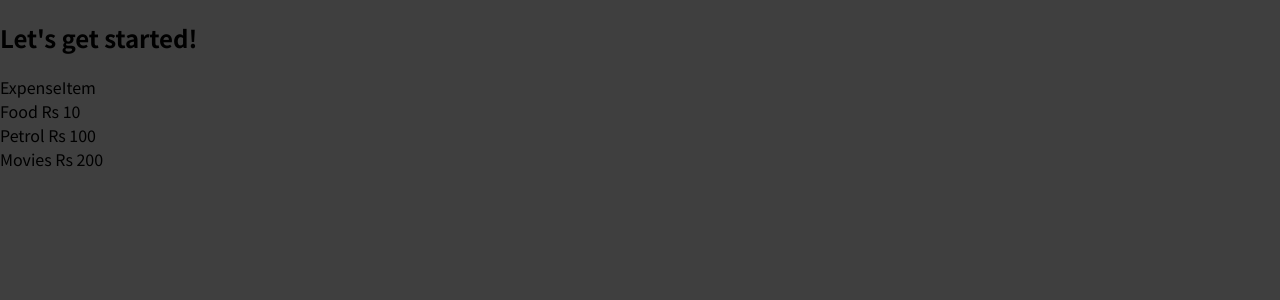
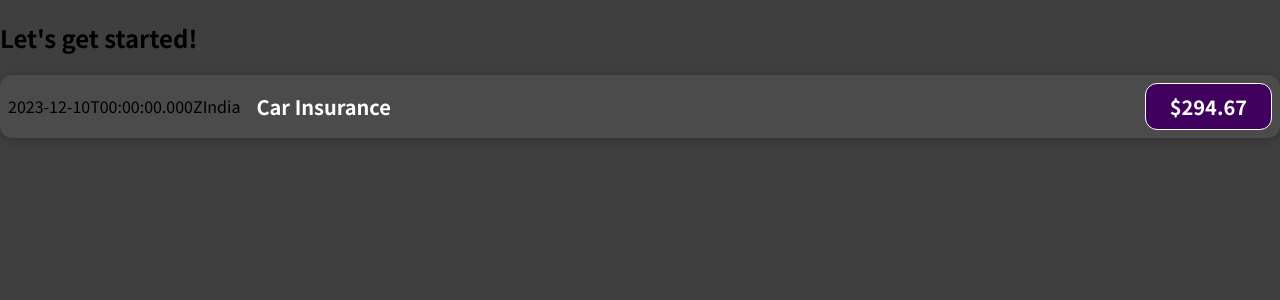
Before and after one commit to s-k-22/ExpenseTrackerReact, a JavaScript app: page / in a window 1280 px wide. Shown: the top 300 px of the page. Built offline with nearby package versions, Linux system fonts and the light colour scheme.

Commit message:
expenseItem.css is added and using js in jsx code

```diff
--- /dev/null
+++ b/src/components/ExpenseItem.css
@@ -0,0 +1,56 @@
+.expense-item {
+    display: flex;
+    justify-content: space-between;
+    align-items: center;
+    box-shadow: 0 2px 8px rgba(0, 0, 0, 0.25);
+    padding: 0.5rem;
+    margin: 1rem 0;
+    border-radius: 12px;
+    background-color: #4b4b4b;
+}
+
+.expense-item__description {
+    display: flex;
+    flex-direction: column;
+    gap: 1rem;
+    align-items: flex-end;
+    flex-flow: column-reverse;
+    justify-content: flex-start;
+    flex: 1;
+}
+
+.expense-item h2 {
+    color: #3a3a3a;
+    font-size: 1rem;
+    flex: 1;
+    margin: 0 1rem;
+    color: white;
+}
+
+.expense-item__price {
+    font-size: 1rem;
+    font-weight: bold;
+    color: white;
+    background-color: #40005d;
+    border: 1px solid white;
+    padding: 0.5rem;
+    border-radius: 12px;
+}
+
+@media (min-width: 580px) {
+    .expense-item__description {
+        flex-direction: row;
+        align-items: center;
+        justify-content: flex-start;
+        flex: 1;
+    }
+
+    .expense-item__description h2 {
+        font-size: 1.25rem;
+    }
+
+    .expense-item__price {
+        font-size: 1.25rem;
+        padding: 0.5rem 1.5rem;
+    }
+}
--- a/src/components/ExpenseItem.js
+++ b/src/components/ExpenseItem.js
@@ -1,14 +1,20 @@
-import React from 'react'
+import "./ExpenseItem.css";
 
-const ExpenseItem = () => {
+function ExpenseItem() {
+  const expenseDate = new Date(2023, 11, 10);
+  const expenseTitle = "Car Insurance";
+  const expenseAmount = 294.67;
+  const locationOfExpenditure = "India";
   return (
-    <div>
-      ExpenseItem
-      <div>Food Rs 10 </div>
-      <div>Petrol Rs 100 </div>
-      <div>Movies Rs 200</div>
+    <div className="expense-item">
+      <div>{expenseDate.toISOString()}</div>
+      <div>{locationOfExpenditure}</div>
+      <div className="expense-item__description">
+        <h2>{expenseTitle}</h2>
+        <div className="expense-item__price">${expenseAmount}</div>
+      </div>
     </div>
   );
 }
 
-export default ExpenseItem
+export default ExpenseItem;
```
